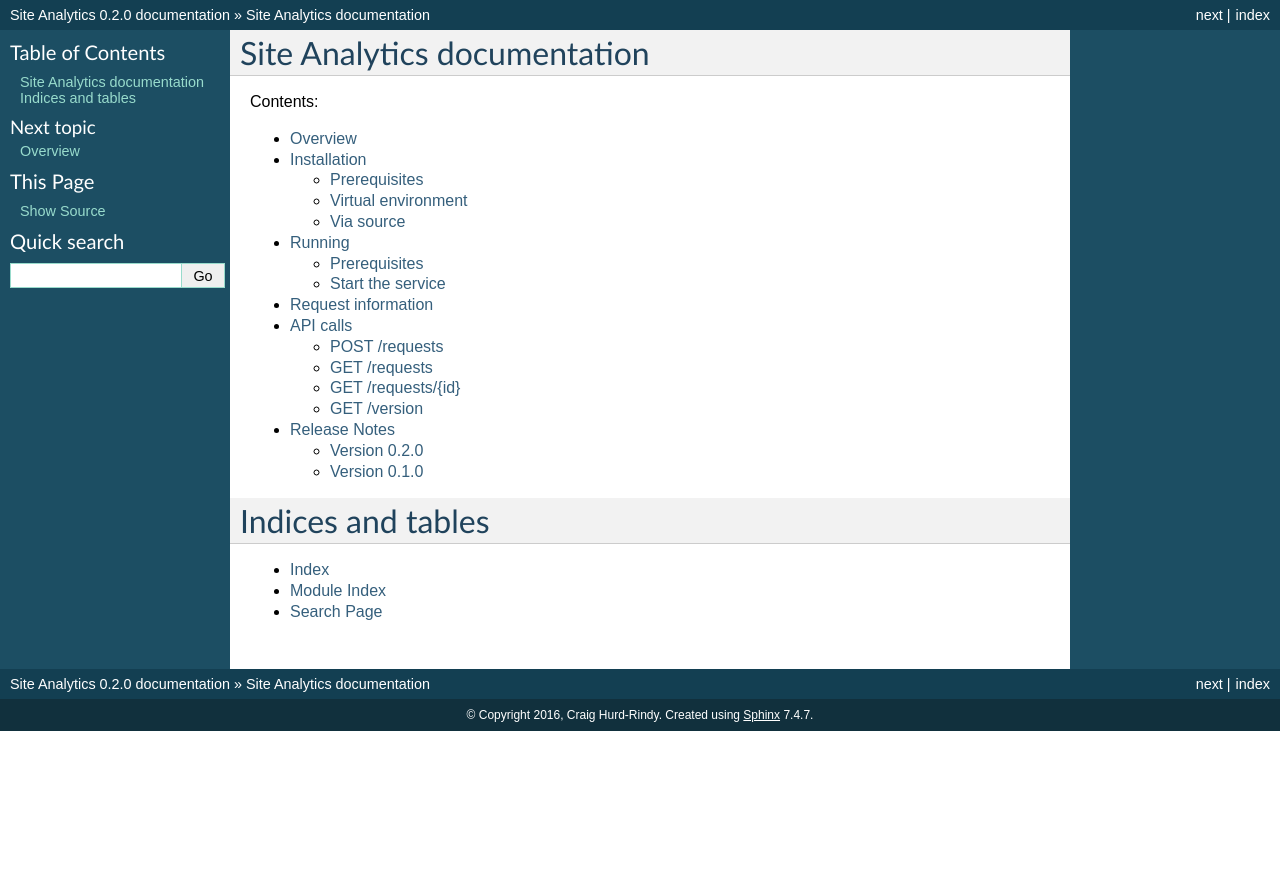
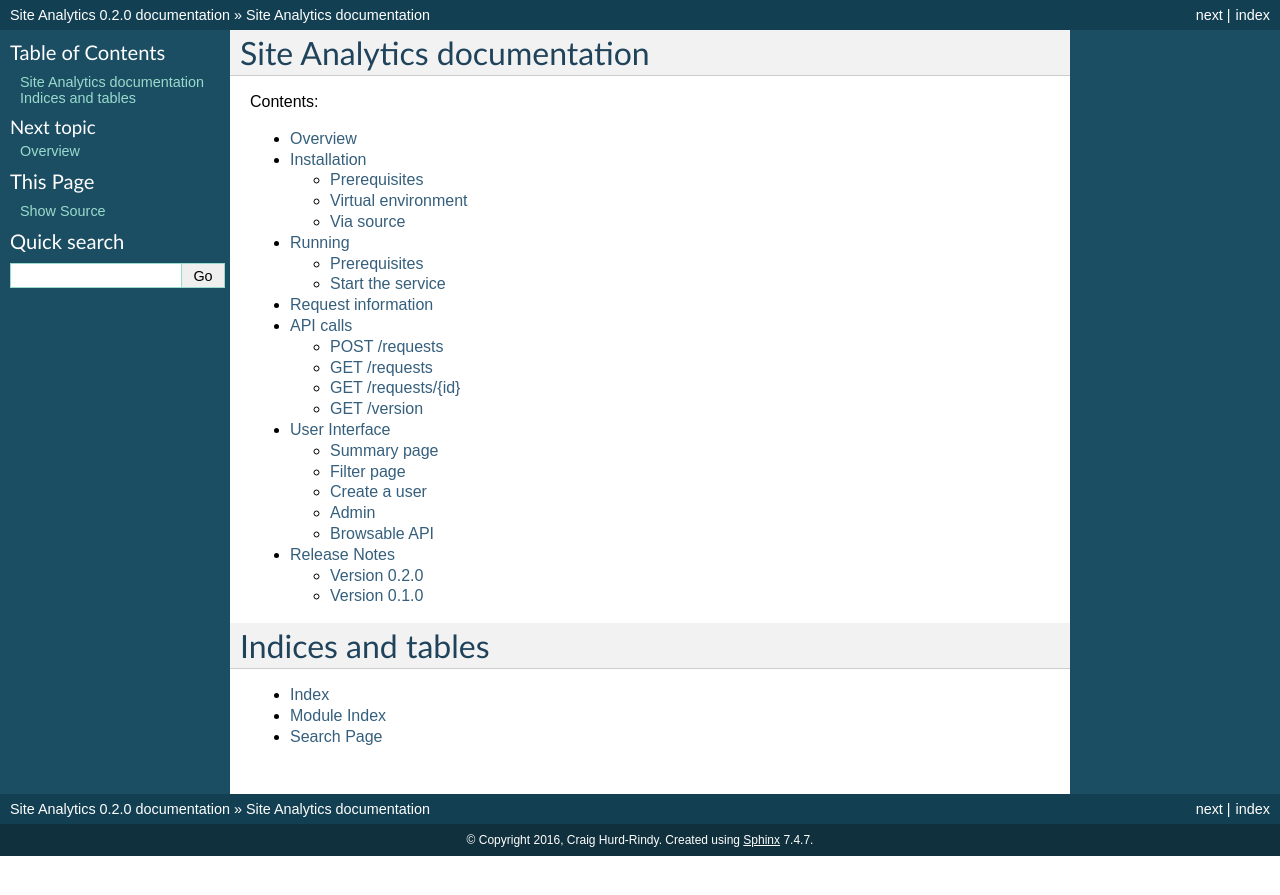
Before and after one commit to gnuworldman/site-analytics, a Sphinx documentation site: the page built from doc/index.rst, in a window 1280 px wide. Shown: the top 895 px of the page. Built offline with Sphinx 7.4.7, drawn with Linux system fonts in a browser that asks for light colours; the version number could not be read and is left out; some of the changed lines change nothing that is shown.

Commit message:
Create UI documentation.

```diff
--- a/doc/index.rst
+++ b/doc/index.rst
@@ -12,6 +12,7 @@
    installation
    running
    api
+   ui
    notes
 
 
--- /dev/null
+++ b/doc/ui.rst
@@ -0,0 +1,49 @@
+User Interface
+==============
+
+In addition to the API, there are also some user interfaces provided to
+interact with the system at the same scheme/host/port as the API.
+
+Summary page
+------------
+
+The summary page contains totals and counts of the top values of certain
+categories of data.  View the page by browsing to the ``/summary.html`` path.
+
+Filter page
+------------
+
+The filter page contains a form to enter the same query data as is accepted by
+the ``/requests`` collection.  View the page by browsing to the
+``/filter.html`` path.  Enter complete values in one or more fields and click
+the ``Submit Query`` button to see a list of requests that match the criteria.
+
+The "Timestamp" input fields are ``from`` and ``to``; they are inclusive, and
+any number of the two fields may be entered, but if one has a value, then it
+must be a complete date and time in ISO-8601 format.
+
+Create a user
+-------------
+
+A superuser (and optionally any further desired users) is required to access
+the Admin or Browsable-API interfaces.  To create a superuser::
+
+  cd {{ project_root }}/src
+  ./site_analytics/manage.py createsuperuser
+
+Then, one can login to the Admin with the superuser to create any additional
+users.
+
+Admin
+-----
+
+The Django "Admin" interface provides direct access to persisted objects.  Use
+the path ``/admin`` to access this interface.
+
+Browsable API
+-------------
+
+The REST Framework's "Browsable API" is disabled by default but can be enabled
+by putting into settings_local.py the code from the comment under
+``REST_FRAMEWORK`` in settings.py.  This is like the "Admin" except that it is
+for views (at the API endpoints) rather than for models.
```
